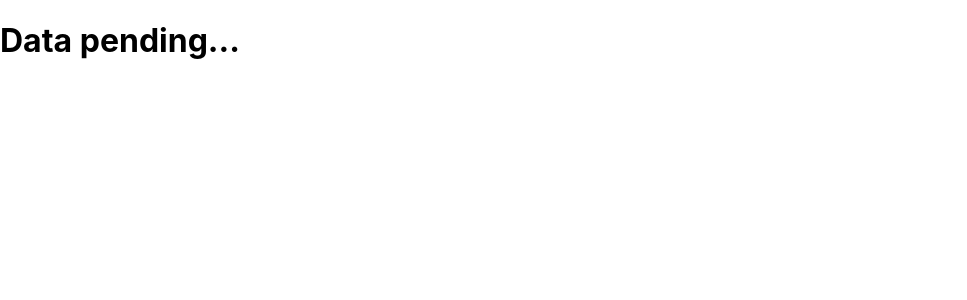
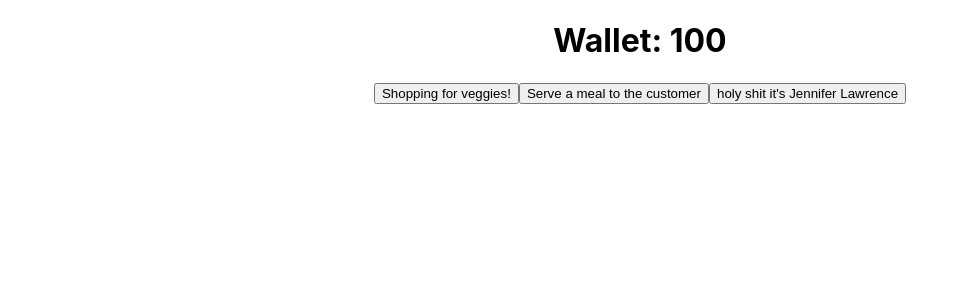
Before and after one commit to jamo89/lumon8, a React (Create React App) app in the folder my-app/: page / in a window 1280 px wide. Shown: the top 300 px of the page, without its empty margins (0-967 px from the left). Built offline with nearby package versions, Linux system fonts and the light colour scheme; no server answers.

Commit message:
can't believe JLAW shopped at lil lumon according to me pressing a button

```diff
--- a/my-app/src/App.js
+++ b/my-app/src/App.js
@@ -1,26 +1,27 @@
-import React from 'react';
+import {useReducer} from "react";
+import './App.css';
+
+const reducer = (state, action) => {
+    if(action.type === 'buy_ingredients') return{money: state.money - 10};
+    if(action.type === 'sell_a_meal') return{money: state.money + 10};
+    if(action.type === 'celebrity_visit') return{money: state.money + 5000};
+    return state;
+}
 
 function App() {
-    const [user, setUser] = React.useState([]);
 
-    const fetchData = () => {
-        fetch("https://randomuser.me/api/?results=1")
-            .then(response => response.json())
-            .then(data => setUser(data));
-    }
+    const initialState = {money: 100};
+    const [state, dispatch] = useReducer(reducer, initialState);
 
-    React.useEffect(() => {
-        fetchData();
-    },[]);
-
-    return Object.keys(user).length > 0 ? (
-        <div>
-            <h1>Data returned</h1>
-            <h2>First Name: {user.results[0].name.first}</h2>
-            <h2>Last Name: {user.results[0].name.last}</h2>
+    return (
+        <div className="App">
+            <h1>Wallet: {state.money}</h1>
+            <div>
+                <button onClick={() => dispatch({type: 'buy_ingredients'})}>Shopping for veggies!</button>
+                <button onClick={() => dispatch({type: 'sell_a_meal'})}>Serve a meal to the customer</button>
+                <button onClick={() => dispatch({type: 'celebrity_visit'})}>holy shit it's Jennifer Lawrence</button>
+            </div>
         </div>
-    ) : (
-        <h1>Data pending...</h1>
     );
 }
 
```
